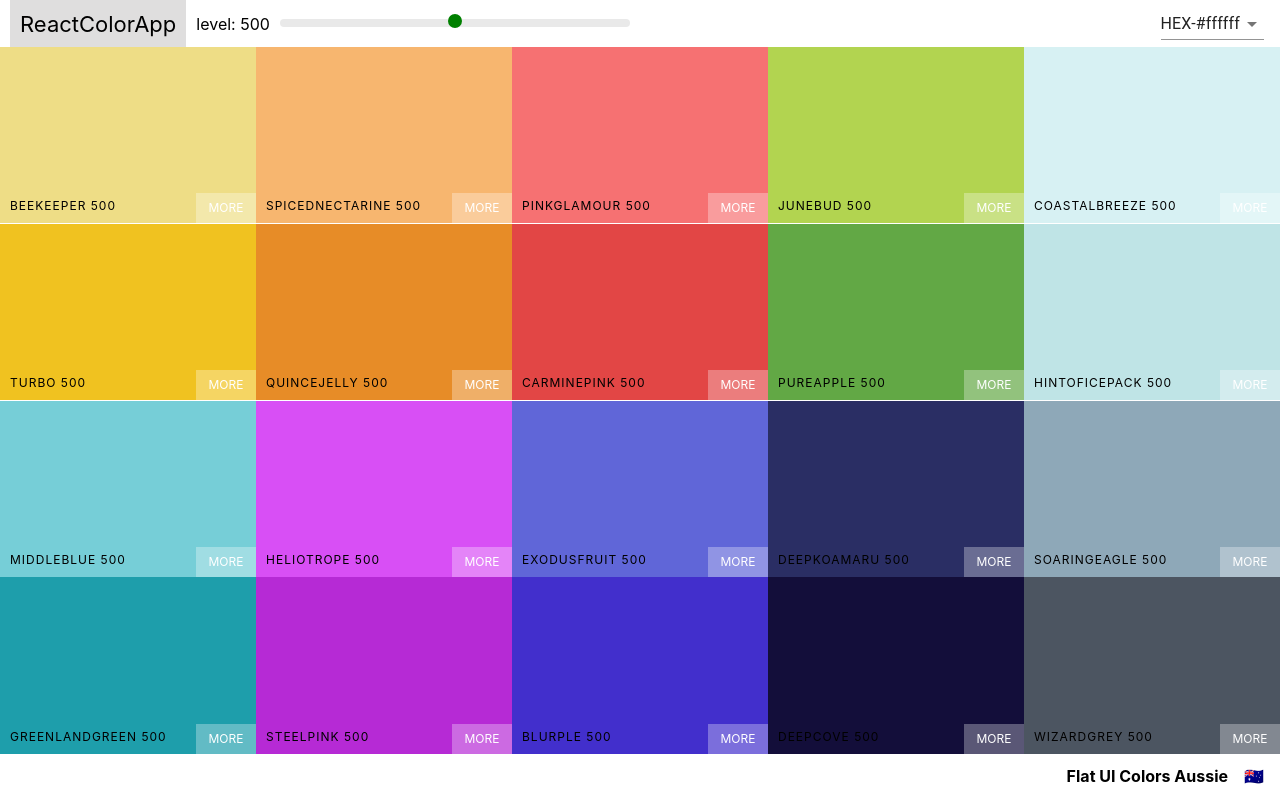
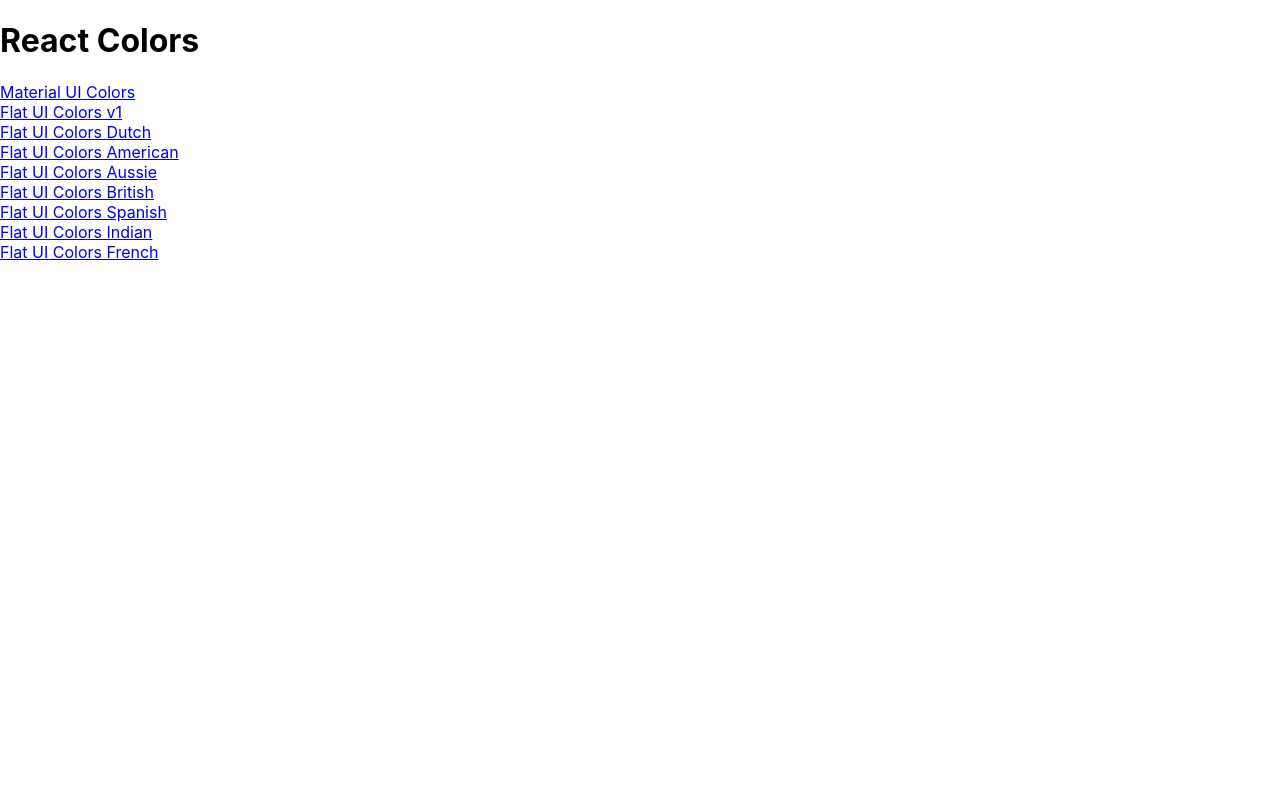
Before and after one commit to ozbo1973/color-app, a React (Create React App) app: page / in a window 1280 px wide. Built offline with nearby package versions, Linux system fonts and the light colour scheme.

Commit message:
Adding Landing page and routes.

```diff
--- a/src/App.js
+++ b/src/App.js
@@ -1,13 +1,33 @@
 import React from "react";
+import { Route, Switch } from "react-router-dom";
 import paletteColors from "./seedColors";
 import { generatePalette } from "./helpers/colorHelper";
 import Palette from "./components/Palette";
+import PaletteList from "./components/PaletteList";
 
 function App() {
+  const findPalette = id =>
+    generatePalette(paletteColors.filter(p => p.id === id)[0]);
+
   return (
-    <div className="App">
+    <Switch>
+      <Route
+        exact
+        path="/"
+        render={() => <PaletteList palettes={paletteColors} />}
+      />
+      <Route
+        exact
+        path="/palette/:id"
+        render={routeProps => (
+          <Palette palette={findPalette(routeProps.match.params.id)} />
+        )}
+      />
+      <Route render={() => <h1>No Path</h1>} />
+      {/* <div className="App">
       <Palette palette={generatePalette(paletteColors[4])} />
-    </div>
+    </div> */}
+    </Switch>
   );
 }
 
--- a/src/components/Navbar.js
+++ b/src/components/Navbar.js
@@ -1,4 +1,5 @@
 import React, { Component } from "react";
+import { Link } from "react-router-dom";
 import Slider from "rc-slider";
 import { Select, MenuItem, Snackbar, IconButton } from "@material-ui/core";
 import CloseIcon from "@material-ui/icons/Close";
@@ -24,7 +25,7 @@
     return (
       <header className="Navbar">
         <div className="logo">
-          <a href="/">ReactColorApp</a>
+          <Link to="/">ReactColorApp</Link>
         </div>
         <div className="slider-container">
           <span className="slider-text">{`level: ${level}`}</span>
--- /dev/null
+++ b/src/components/PaletteList.js
@@ -0,0 +1,17 @@
+import React from "react";
+import { Link } from "react-router-dom";
+
+export default function PaletteList({ palettes }) {
+  const displayPalettes = () =>
+    palettes.map(p => (
+      <div key={p.id}>
+        <Link to={`/palette/${p.id}`}>{p.paletteName}</Link>
+      </div>
+    ));
+  return (
+    <div className="PaletteList">
+      <h1>React Colors</h1>
+      <div>{displayPalettes()}</div>
+    </div>
+  );
+}
--- a/src/styles/Navbar.css
+++ b/src/styles/Navbar.css
@@ -2,7 +2,7 @@
   display: flex;
   align-items: center;
   justify-content: flex-start;
-  height: 6vh;
+  height: 8vh;
 }
 
 .logo {
```
Also changed, not shown: 1 other file (tests, documents, lock files or other folders).
